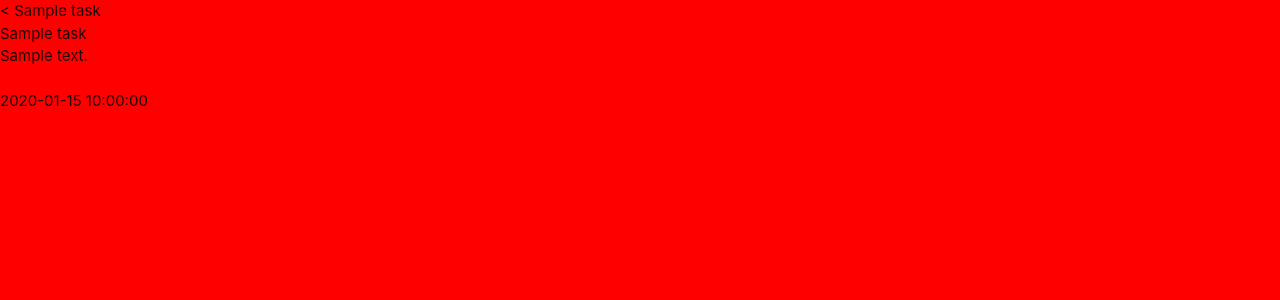
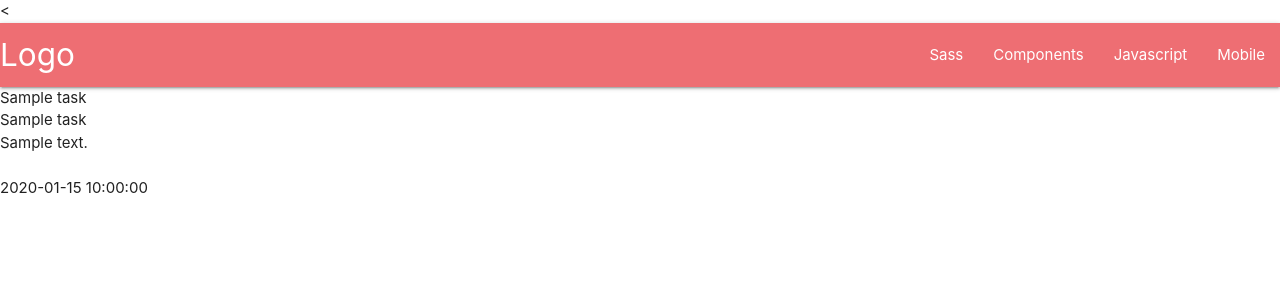
Before and after one commit to MattMoore050783/Task_Manager, a Flask app: page / in a window 1280 px wide. Shown: the top 300 px of the page. Run offline with Flask 2, Linux system fonts and the light colour scheme; a database or web service that is not in the repository returns one stand-in record (values such as "Sample title"); some libraries are stand-ins or nearby versions.

Commit message:
changed background

```diff
--- a/static/css/style.css
+++ /dev/null
@@ -1,3 +0,0 @@
-body {
-    background-color: red;
-}
--- a/templates/base.html
+++ b/templates/base.html
@@ -13,6 +13,30 @@
 </head>
 <body>
 
+    <header>
+
+        <nav>
+            <div class="nav-wrapper">
+              <a href="#!" class="brand-logo">Logo</a>
+              <a href="#" data-target="mobile-demo" class="sidenav-trigger"><i class="material-icons">menu</i></a>
+              <ul class="right hide-on-med-and-down">
+                <li><a href="sass.html">Sass</a></li>
+                <li><a href="badges.html">Components</a></li>
+                <li><a href="collapsible.html">Javascript</a></li>
+                <li><a href="mobile.html">Mobile</a></li>
+              </ul>
+            </div>
+          </nav>
+
+          <ul class="sidenav" id="mobile-demo">
+            <li><a href="sass.html">Sass</a></li>
+            <li><a href="badges.html">Components</a></li>
+            <li><a href="collapsible.html">Javascript</a></li>
+            <li><a href="mobile.html">Mobile</a></li>
+          </ul>
+
+    </header>
+
     {% block content %}
     {% endblock %}
 
--- a/templates/tasks.html
+++ b/templates/tasks.html
@@ -1,6 +1,5 @@
 <{% extends "base.html" %}
 {% block content %}
-
     {% for task in tasks %}
         {{ task.task_name }}<br>
         {{ task.category_name }}<br>
```
